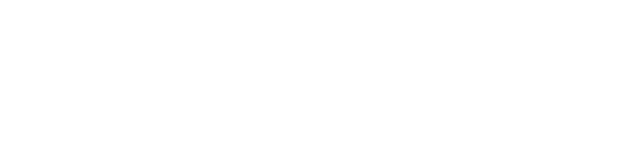
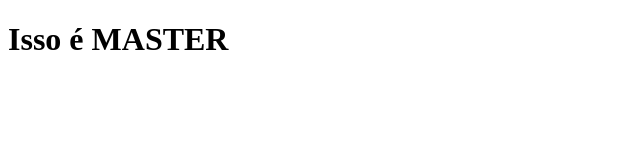
Before and after one commit to jmoudatsos/javascript-git, a plain HTML site: page index.html in a window 1280 px wide. Shown: the whole page, without its empty margins (0-640 px from the left). Drawn offline with Linux system fonts and the light colour scheme.

Commit message:
isso é MASTER

```diff
--- a/index.html
+++ b/index.html
@@ -6,6 +6,7 @@
     <title>Document</title>
   </head>
   <body>
+    <h1>Isso é MASTER</h1>
     <script src="script.js"></script>
   </body>
 </html>
```
